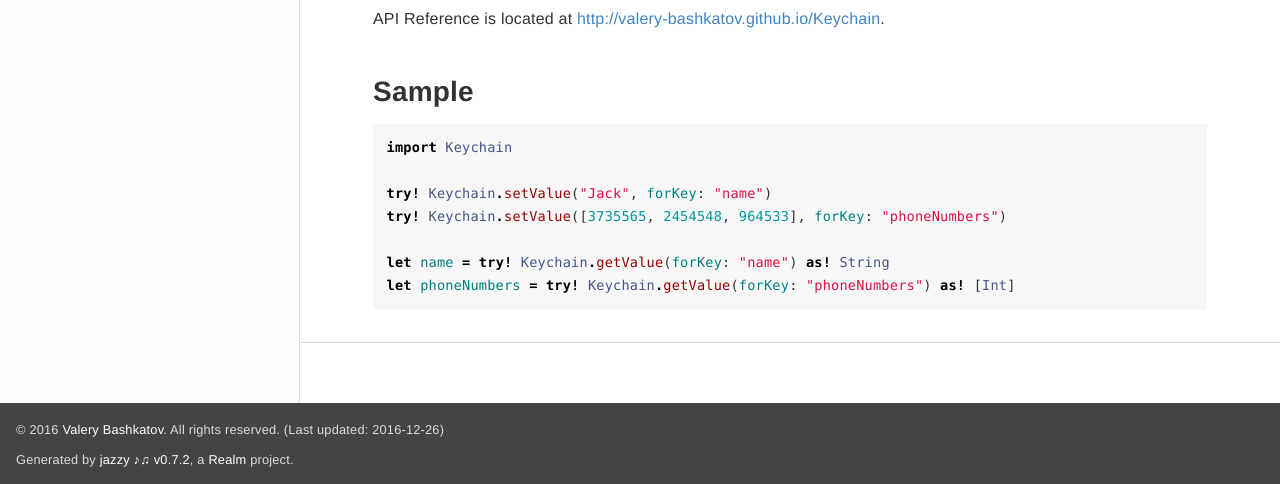
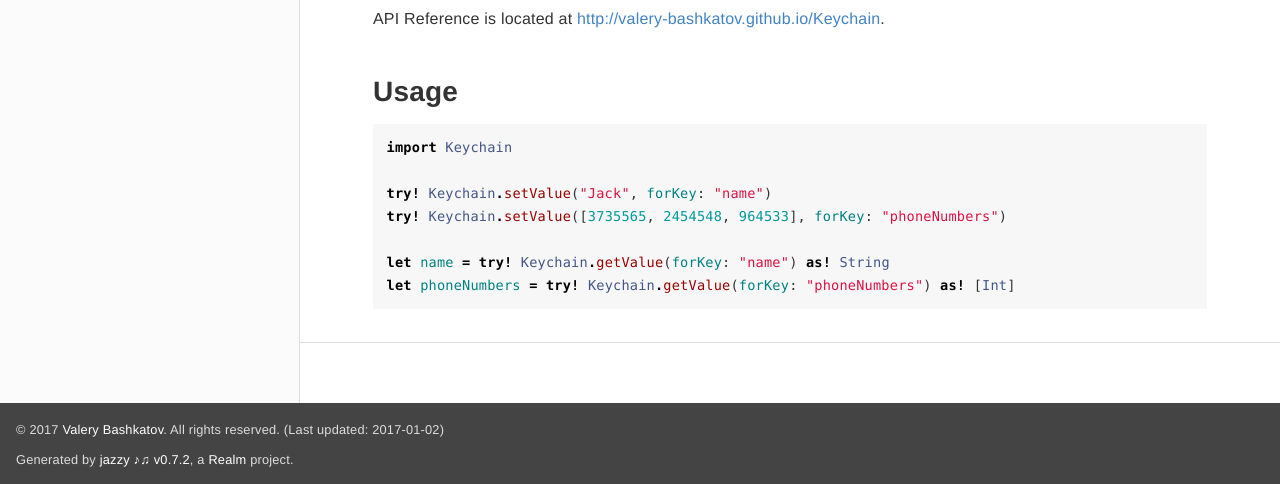
Before and after one commit to valery-bashkatov/Keychain, a plain HTML site: page index.html in a window 1280 px wide. Shown: the part 787-1271 px from the top of the page. Drawn offline with Linux system fonts and the light colour scheme.

Commit message:
Release 2.0.2

```diff
--- a/index.html
+++ b/index.html
@@ -83,7 +83,7 @@
 <a href='#documentation' class='anchor' aria-hidden=true><span class="header-anchor"></span></a><h2 id='documentation'>Documentation</h2>
 
 <p>API Reference is located at <a href="http://valery-bashkatov.github.io/Keychain">http://valery-bashkatov.github.io/Keychain</a>.</p>
-<a href='#sample' class='anchor' aria-hidden=true><span class="header-anchor"></span></a><h2 id='sample'>Sample</h2>
+<a href='#usage' class='anchor' aria-hidden=true><span class="header-anchor"></span></a><h2 id='usage'>Usage</h2>
 <pre class="highlight swift"><code><span class="kd">import</span> <span class="kt">Keychain</span>
 
 <span class="k">try!</span> <span class="kt">Keychain</span><span class="o">.</span><span class="nf">setValue</span><span class="p">(</span><span class="s">"Jack"</span><span class="p">,</span> <span class="nv">forKey</span><span class="p">:</span> <span class="s">"name"</span><span class="p">)</span>
@@ -100,7 +100,7 @@
       </article>
     </div>
     <section class="footer">
-      <p>&copy; 2016 <a class="link" href="http://valery.bashkatov.org" target="_blank" rel="external">Valery Bashkatov</a>. All rights reserved. (Last updated: 2016-12-26)</p>
+      <p>&copy; 2017 <a class="link" href="http://valery.bashkatov.org" target="_blank" rel="external">Valery Bashkatov</a>. All rights reserved. (Last updated: 2017-01-02)</p>
       <p>Generated by <a class="link" href="https://github.com/realm/jazzy" target="_blank" rel="external">jazzy ♪♫ v0.7.2</a>, a <a class="link" href="http://realm.io" target="_blank" rel="external">Realm</a> project.</p>
     </section>
   </body>
```
Also changed, not shown: Classes.html (+1 -1 lines), Classes/Keychain.html (+1 -1 lines), Structs.html (+1 -1 lines), Structs/KeychainError.html (+1 -1 lines).
